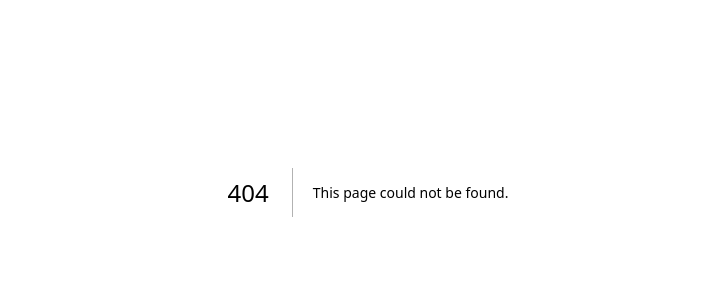
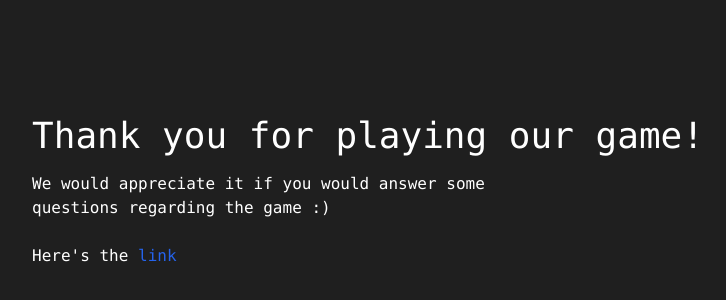
Before and after one commit to daancs/AppStoreEthics, a Next.js app: page /finalEnd in a window 1280 px wide. Before the commit this address had no page. Shown: the part 208-508 px from the top of the page, without its empty margins (272-998 px from the left). Built offline with nearby package versions, Linux system fonts and the light colour scheme.

Commit message:
final end page

```diff
--- /dev/null
+++ b/src/pages/finalEnd.tsx
@@ -0,0 +1,32 @@
+import { NextPage } from 'next';
+import { Roboto_Mono } from '@next/font/google'
+
+const roboto = Roboto_Mono({ subsets: ['latin'], variable: '--font-roboto-mono' })
+
+
+const FinalEnd: NextPage = () => {
+
+    const endText = {
+        greeting: "Thank you for playing our game!\n\n",
+        content: "We would appreciate it if you would answer some questions regarding the game :)\n\n Here's the ",
+        linkText: "link"
+    }
+
+    const questionsLink = "https://www.youtube.com/watch?v=dQw4w9WgXcQ;autoplay=1;fs=0;autohide=0;hd=0;";
+
+    return (
+        <>
+            <div className='w-screen h-screen flex flex-col justify-center items-center bg-primary-bg text-white'>
+                <div className='flex flex-col'>
+                    <div className={`${roboto.variable} text-4xl font-mono m-2`}>{endText.greeting}</div>
+                        <div className='font-mono m-2 max-w-lg whitespace-pre-line'>
+                            {endText.content}
+                            <a href={`${questionsLink}`} className="font-medium text-blue-600 dark:text-blue-500 hover:underline">{endText.linkText}</a>
+                        </div>
+                </div>
+            </div>
+        </>
+    );
+};
+
+export default FinalEnd;
```
